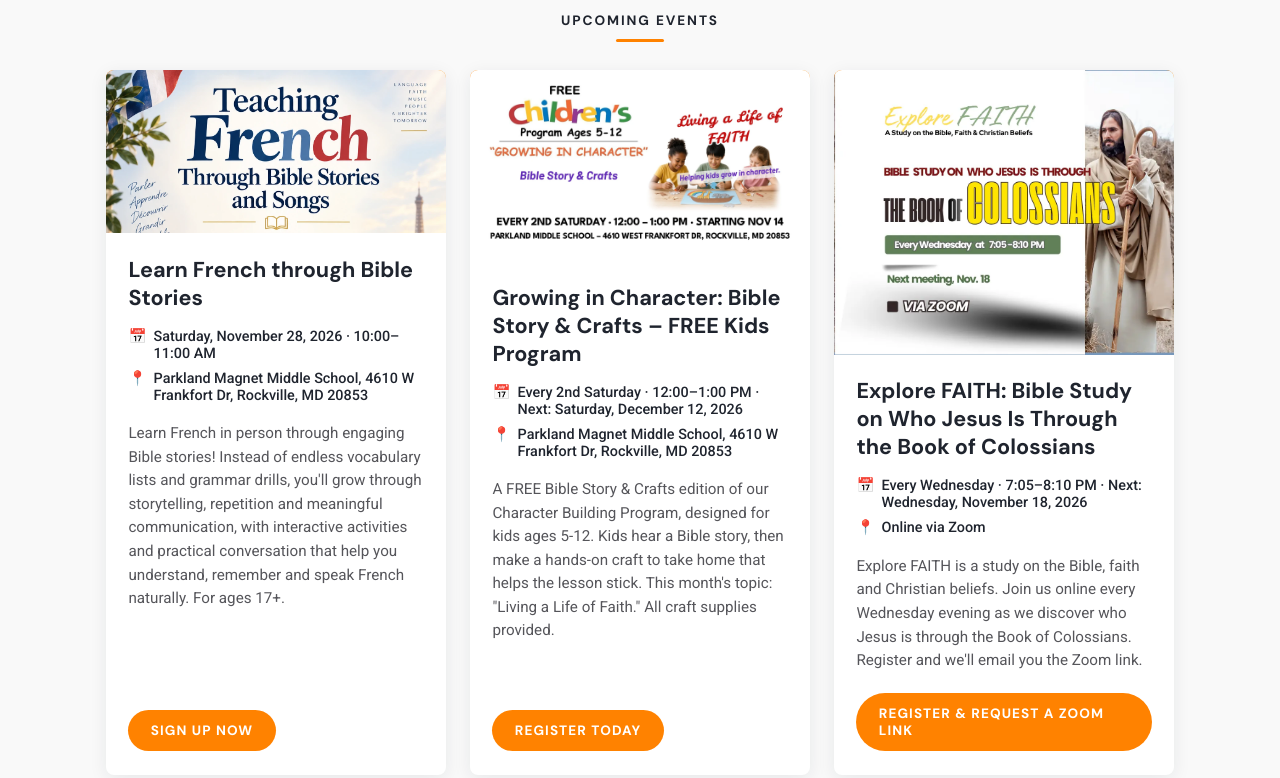
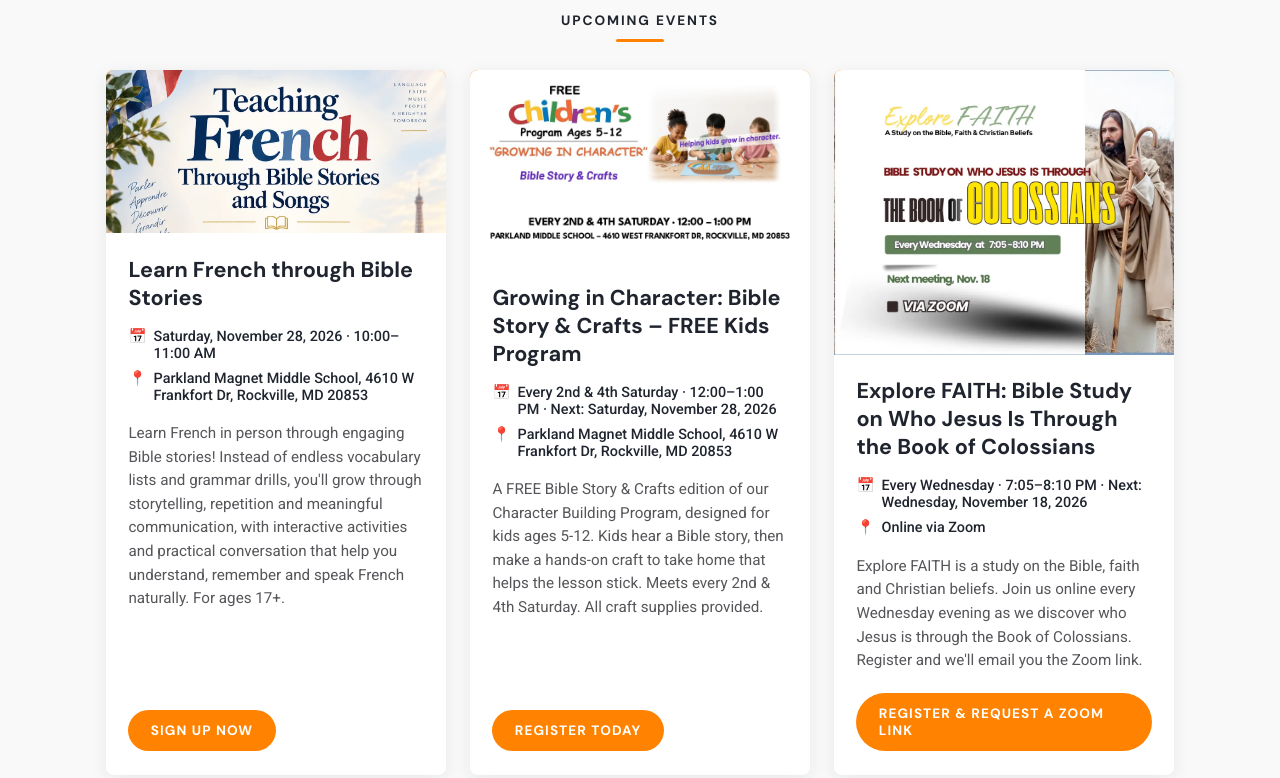
Before and after one commit to bocko7/renewal-life-events, a plain HTML site: page index.html in a window 1280 px wide. Shown: the part 337-1115 px from the top of the page. Drawn offline with Linux system fonts and the light colour scheme.

Commit message:
Update Growing in Character to every 2nd and 4th Saturday
Point the free kids program at its public Eventbrite page and the new 16:9 banner.

Co-authored-by: Boyan Me <invb.usa@gmail.com>

```diff
--- a/index.html
+++ b/index.html
@@ -28,11 +28,11 @@ const EVENTS = [
   },
   {
     title: "Growing in Character: Bible Story & Crafts – FREE Kids Program",
-    date: "Every 2nd Saturday · 12:00–1:00 PM · Next: Saturday, December 12, 2026",
+    date: "Every 2nd & 4th Saturday · 12:00–1:00 PM · Next: Saturday, November 28, 2026",
     location: "Parkland Magnet Middle School, 4610 W Frankfort Dr, Rockville, MD 20853",
-    description: "A FREE Bible Story & Crafts edition of our Character Building Program, designed for kids ages 5-12. Kids hear a Bible story, then make a hands-on craft to take home that helps the lesson stick. This month's topic: \"Living a Life of Faith.\" All craft supplies provided.",
-    url: "https://www.eventbrite.com/e/growing-in-character-bible-story-crafts-free-kids-program-tickets-2004163651432",
-    image: "images/2026-11-14-growing-in-character-crafts.webp",
+    description: "A FREE Bible Story & Crafts edition of our Character Building Program, designed for kids ages 5-12. Kids hear a Bible story, then make a hands-on craft to take home that helps the lesson stick. Meets every 2nd & 4th Saturday. All craft supplies provided.",
+    url: "https://www.eventbrite.com/e/growing-in-character-free-kids-program-ages-5-12-tickets-2004858870852",
+    image: "images/growing-in-character-2nd-4th-saturday.webp",
     imageRatio: "16/9",
     cta: "REGISTER TODAY"
   },
```
Also changed, not shown: images/2026-11-14-growing-in-character-crafts.webp (deleted), images/growing-in-character-2nd-4th-saturday.webp (added).
